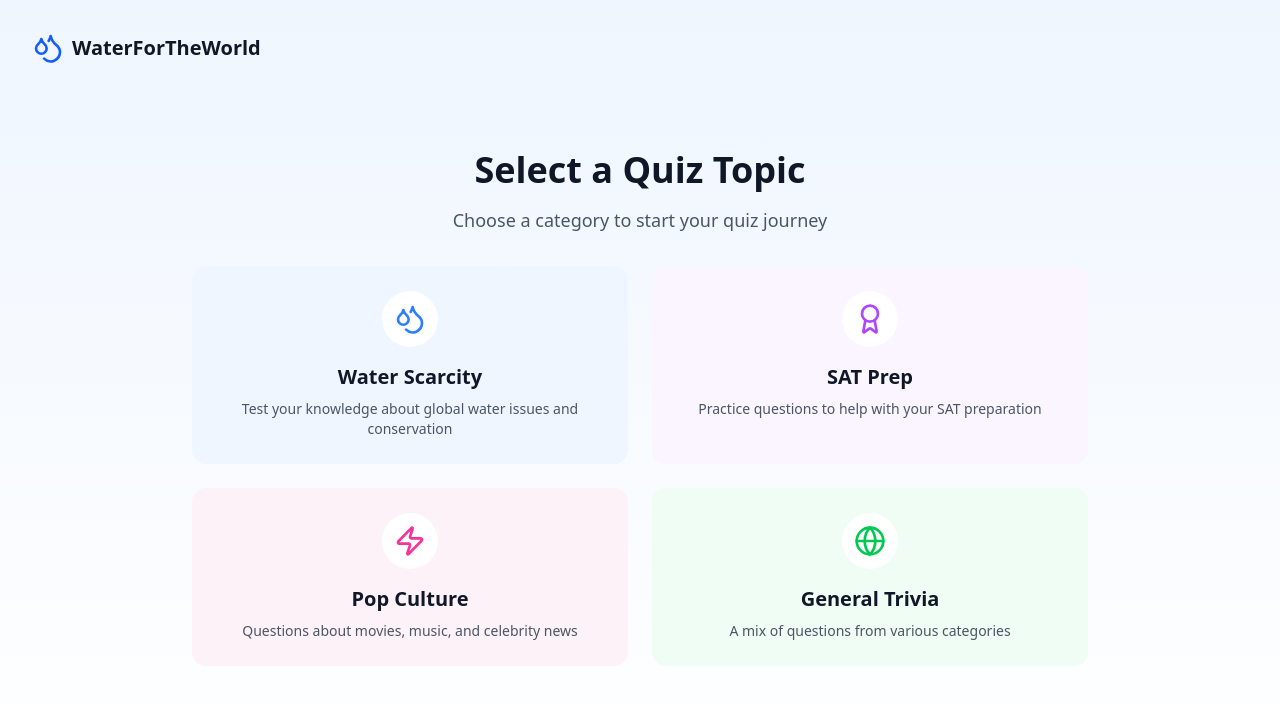
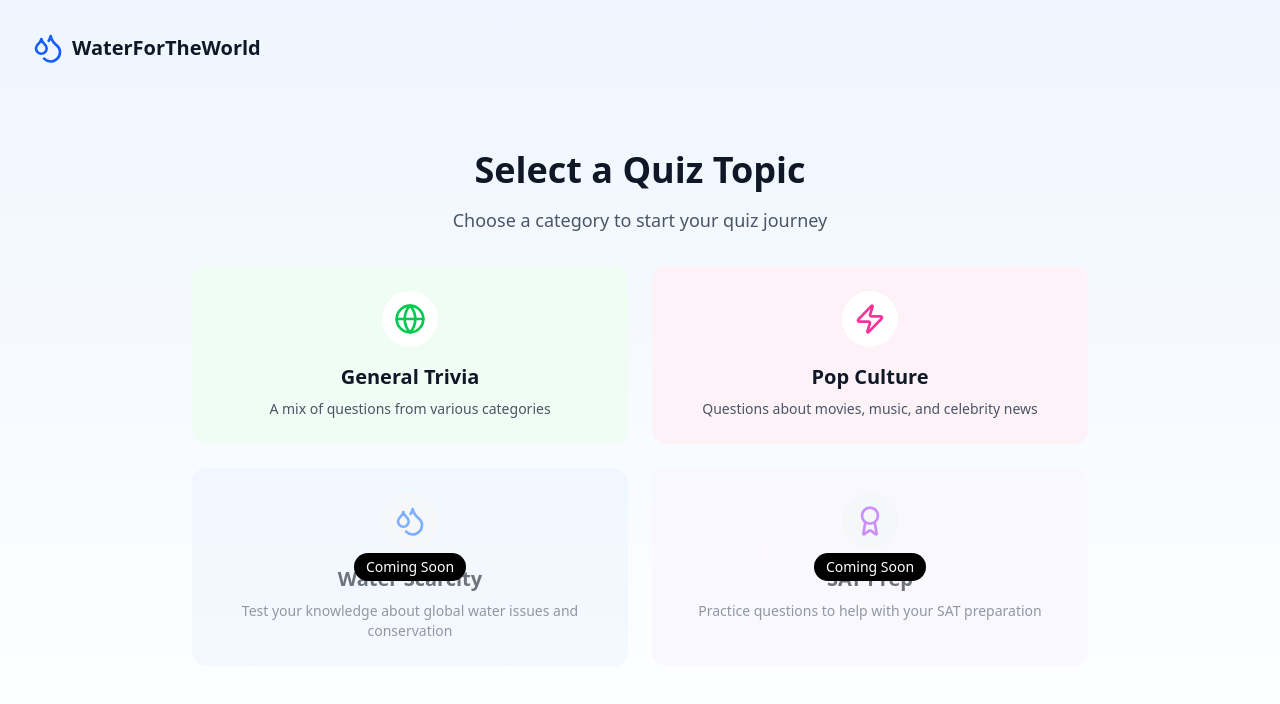
Before and after one commit to jakee1927/WaterForTheWorld, a Next.js app in the folder waterfortheworld/: page /quizzes in a window 1280 px wide. Shown: the top 704 px of the page. Built offline with nearby package versions, Linux system fonts and the light colour scheme.

Commit message:
made sat and water topics coming soon, removed total question count from user view

```diff
--- a/waterfortheworld/src/app/quizzes/page.tsx
+++ b/waterfortheworld/src/app/quizzes/page.tsx
@@ -23,13 +23,34 @@ interface QuizData {
 
 const TOPICS = [
   {
+    id: 'general',
+    name: 'General Trivia',
+    description: 'A mix of questions from various categories',
+    icon: Globe,
+    color: 'text-green-500',
+    bgColor: 'bg-green-50',
+    hoverColor: 'hover:bg-green-100',
+    comingSoon: false
+  },
+  {
+    id: 'pop',
+    name: 'Pop Culture',
+    description: 'Questions about movies, music, and celebrity news',
+    icon: Zap,
+    color: 'text-pink-500',
+    bgColor: 'bg-pink-50',
+    hoverColor: 'hover:bg-pink-100',
+    comingSoon: false
+  },
+  {
     id: 'water',
     name: 'Water Scarcity',
     description: 'Test your knowledge about global water issues and conservation',
     icon: Droplets,
     color: 'text-blue-500',
     bgColor: 'bg-blue-50',
-    hoverColor: 'hover:bg-blue-100'
+    hoverColor: 'hover:bg-blue-100',
+    comingSoon: true
   },
   {
     id: 'sat',
@@ -38,25 +59,8 @@ const TOPICS = [
     icon: Award,
     color: 'text-purple-500',
     bgColor: 'bg-purple-50',
-    hoverColor: 'hover:bg-purple-100'
-  },
-  {
-    id: 'pop',
-    name: 'Pop Culture',
-    description: 'Questions about movies, music, and celebrity news',
-    icon: Zap,
-    color: 'text-pink-500',
-    bgColor: 'bg-pink-50',
-    hoverColor: 'hover:bg-pink-100'
-  },
-  {
-    id: 'general',
-    name: 'General Trivia',
-    description: 'A mix of questions from various categories',
-    icon: Globe,
-    color: 'text-green-500',
-    bgColor: 'bg-green-50',
-    hoverColor: 'hover:bg-green-100'
+    hoverColor: 'hover:bg-purple-100',
+    comingSoon: true
   }
 ];
 
@@ -148,17 +152,33 @@ export default function QuizzesPage() {
               {TOPICS.map((topic) => {
                 const Icon = topic.icon;
                 return (
+                  <div key={topic.id} className="relative">
                     <button
-                    key={topic.id}
-                    onClick={() => setSelectedTopic(topic.id as QuizTopic)}
-                    className={`${topic.bgColor} ${topic.hoverColor} p-6 rounded-xl transition-all duration-200 transform hover:scale-105 hover:shadow-md flex flex-col items-center text-center border border-transparent hover:border-${topic.color.split('-')[1]}-200`}
+                      onClick={() => !topic.comingSoon && setSelectedTopic(topic.id as QuizTopic)}
+                      disabled={topic.comingSoon}
+                      className={`${topic.bgColor} ${topic.hoverColor} p-6 rounded-xl transition-all duration-200 transform ${
+                        topic.comingSoon ? 'opacity-60' : 'hover:scale-105 hover:shadow-md'
+                      } flex flex-col items-center text-center border border-transparent ${
+                        !topic.comingSoon && `hover:border-${topic.color.split('-')[1]}-200`
+                      } w-full h-full`}
                     >
-                    <div className={`${topic.color} mb-4 p-3 rounded-full bg-white`}>
+                      <div className={`${topic.color} mb-4 p-3 rounded-full ${topic.comingSoon ? 'bg-gray-100' : 'bg-white'}`}>
                         <Icon className="h-8 w-8" />
                       </div>
-                    <h3 className="text-xl font-semibold text-gray-900 mb-2">{topic.name}</h3>
+                      <h3 className="text-xl font-semibold text-gray-900 mb-2">
+                        {topic.name}
+                        {topic.comingSoon}
+                      </h3>
                       <p className="text-gray-600 text-sm">{topic.description}</p>
                     </button>
+                    {topic.comingSoon && (
+                      <div className="absolute inset-0 flex items-center justify-center">
+                        <div className="bg-black bg-opacity-70 text-white text-sm font-medium px-3 py-1 rounded-full">
+                          Coming Soon
+                        </div>
+                      </div>
+                    )}
+                  </div>
                 );
               })}
             </div>
@@ -237,7 +257,7 @@ export default function QuizzesPage() {
               <Card className="shadow-lg">
                 <CardHeader>
                   <CardTitle className="text-xl text-blue-700">
-                    Question {currentQuestionIndex + 1} of {quizData?.questions.length || 0}
+                    Question {currentQuestionIndex + 1}
                   </CardTitle>
                 </CardHeader>
                 <CardContent>
```
Lines whose indentation alone changed are shown as unchanged.
